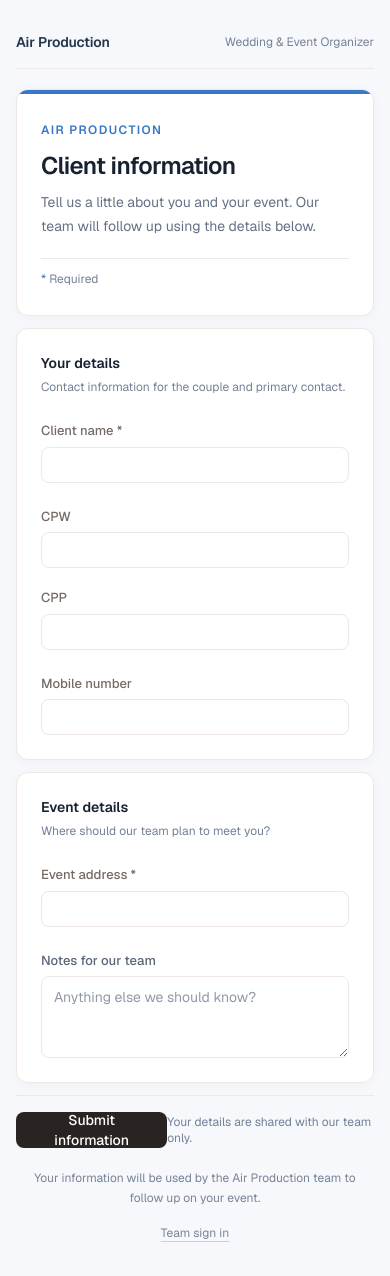
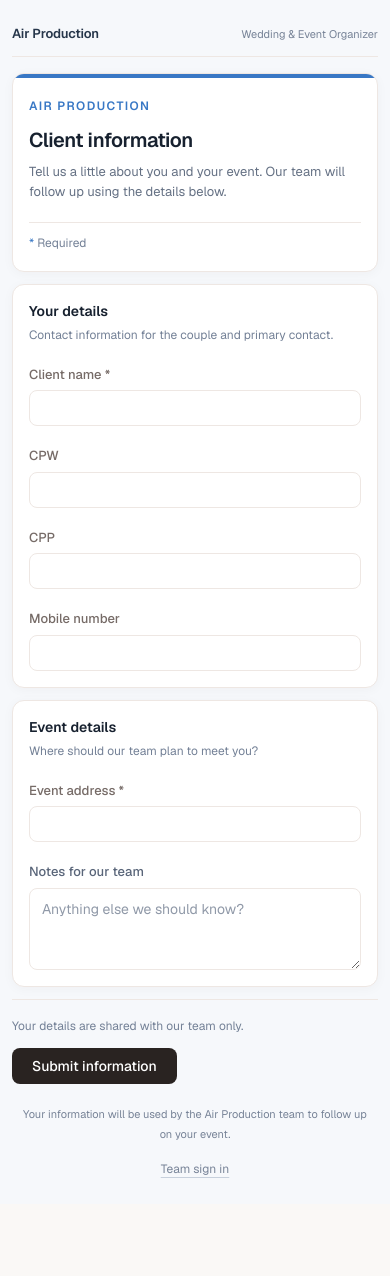
Before and after one commit to Reksa776/Project-Manager-AirProduction, a Next.js app: page /client-form in a window 390 px wide. After the commit the page ends 1204 px from the top, so only its background shows below. Built offline with nearby package versions, Linux system fonts and the light colour scheme.

Commit message:
change theme from client1

```diff
--- a/src/app/client-form/page.tsx
+++ b/src/app/client-form/page.tsx
@@ -12,14 +12,14 @@ export const dynamic = "force-dynamic";
 
 export default async function PublicClientFormPage() {
   return (
-    <main className="min-h-screen bg-[#f6f8fb] px-4 py-8 text-[#17212f] sm:px-6 sm:py-12">
-      <div className="mx-auto max-w-[680px]">
-        <div className="mb-5 flex items-center justify-between border-b border-[#e5e9ef] pb-4">
-          <p className="text-sm font-semibold tracking-[-0.01em] text-[#26364a]">Air Production</p>
-          <p className="text-xs text-[#778397]">Wedding &amp; Event Organizer</p>
+    <main className="min-h-screen w-full bg-[#f6f8fb] px-3 py-6 text-[#17212f] sm:px-6 sm:py-12">
+      <div className="mx-auto w-full min-w-0 max-w-[680px]">
+        <div className="mb-4 flex flex-wrap items-center gap-x-3 gap-y-1 border-b border-[#e5e9ef] pb-3 sm:mb-5 sm:justify-between sm:pb-4">
+          <p className="text-[13px] font-semibold tracking-[-0.01em] text-[#26364a] sm:text-sm">Air Production</p>
+          <p className="ml-auto text-right text-[11px] text-[#778397] sm:ml-0 sm:text-xs">Wedding &amp; Event Organizer</p>
           </div>
         <ClientIntakeForm createAction={submitPublicClientForm} />
-        <p className="mt-5 px-3 text-center text-xs leading-5 text-[#778397]">
+        <p className="mt-5 px-2 text-center text-[11px] leading-5 text-[#778397] sm:px-3 sm:text-xs">
           Your information will be used by the Air Production team to follow up on your event.
         </p>
         <div className="mt-3 text-center">
--- a/src/components/clients/client-intake-form.tsx
+++ b/src/components/clients/client-intake-form.tsx
@@ -35,22 +35,22 @@ export function ClientIntakeForm({
   }
 
   return (
-    <div>
+    <div className="w-full min-w-0">
       <Card className="overflow-hidden rounded-xl border border-[#e1e5eb] shadow-[0_2px_8px_rgba(20,35,55,0.04)]">
         <div className="h-1 bg-[#3978c5]" />
-        <div className="px-6 py-7 sm:px-9">
+        <div className="min-w-0 px-4 py-5 sm:px-9 sm:py-7">
           <p className="text-xs font-semibold uppercase tracking-[0.12em] text-[#3978c5]">Air Production</p>
-          <h1 className="mt-3 text-2xl font-semibold tracking-[-0.025em] text-[#17212f]">Client information</h1>
-          <p className="mt-2 max-w-xl text-sm leading-6 text-[#657184]">Tell us a little about you and your event. Our team will follow up using the details below.</p>
+          <h1 className="mt-3 break-words text-xl font-semibold tracking-[-0.02em] text-[#17212f] sm:text-2xl">Client information</h1>
+          <p className="mt-2 max-w-xl text-[13px] leading-5 text-[#657184] sm:text-sm sm:leading-6">Tell us a little about you and your event. Our team will follow up using the details below.</p>
           <p className="mt-5 border-t border-[#edf0f4] pt-3 text-xs text-[#738096]"><span className="text-[#3978c5]">*</span> Required</p>
         </div>
       </Card>
       <form onSubmit={handleSubmit} className="mt-3 space-y-3">
-        <div className="absolute -left-[10000px] h-px w-px overflow-hidden" aria-hidden="true">
+        <div className="sr-only" aria-hidden="true">
           <label htmlFor="client-website">Leave this field empty</label>
           <input id="client-website" name="website" tabIndex={-1} autoComplete="off" />
         </div>
-        <Card className="space-y-6 rounded-xl border border-[#e1e5eb] p-6 shadow-[0_2px_8px_rgba(20,35,55,0.04)] sm:p-8">
+        <Card className="min-w-0 space-y-5 rounded-xl border border-[#e1e5eb] p-4 shadow-[0_2px_8px_rgba(20,35,55,0.04)] sm:space-y-6 sm:p-8">
           <div>
             <h2 className="text-sm font-semibold text-[#17212f]">Your details</h2>
             <p className="mt-1 text-xs leading-5 text-[#738096]">Contact information for the couple and primary contact.</p>
@@ -63,7 +63,7 @@ export function ClientIntakeForm({
           <Input label="Mobile number" name="phone" type="tel" autoComplete="tel" maxLength={120} className="border-[#d9dfe8] focus:border-[#3978c5] focus:ring-[#3978c5]/10" />
         </Card>
 
-        <Card className="space-y-6 rounded-xl border border-[#e1e5eb] p-6 shadow-[0_2px_8px_rgba(20,35,55,0.04)] sm:p-8">
+        <Card className="min-w-0 space-y-5 rounded-xl border border-[#e1e5eb] p-4 shadow-[0_2px_8px_rgba(20,35,55,0.04)] sm:space-y-6 sm:p-8">
           <div>
             <h2 className="text-sm font-semibold text-[#17212f]">Event details</h2>
             <p className="mt-1 text-xs leading-5 text-[#738096]">Where should our team plan to meet you?</p>
@@ -97,11 +97,11 @@ export function ClientIntakeForm({
           </div>
         ) : null}
 
-        <div className="flex items-center justify-between border-t border-[#e8ecf1] pt-4">
-          <Button type="submit" disabled={busy} className="rounded-lg bg-[#3978c5] px-5 text-white hover:bg-[#2f68ad]">
+        <div className="flex min-w-0 flex-col-reverse items-start gap-3 border-t border-[#e8ecf1] pt-4 sm:flex-row sm:items-center sm:justify-between">
+          <Button type="submit" disabled={busy} className="max-w-full rounded-lg bg-[#3978c5] px-5 text-white hover:bg-[#2f68ad]">
             {busy ? "Sending..." : "Submit information"}
           </Button>
-          <span className="text-xs text-[#738096]">Your details are shared with our team only.</span>
+          <span className="max-w-full break-words text-xs leading-5 text-[#738096] sm:text-right">Your details are shared with our team only.</span>
         </div>
       </form>
     </div>
```
